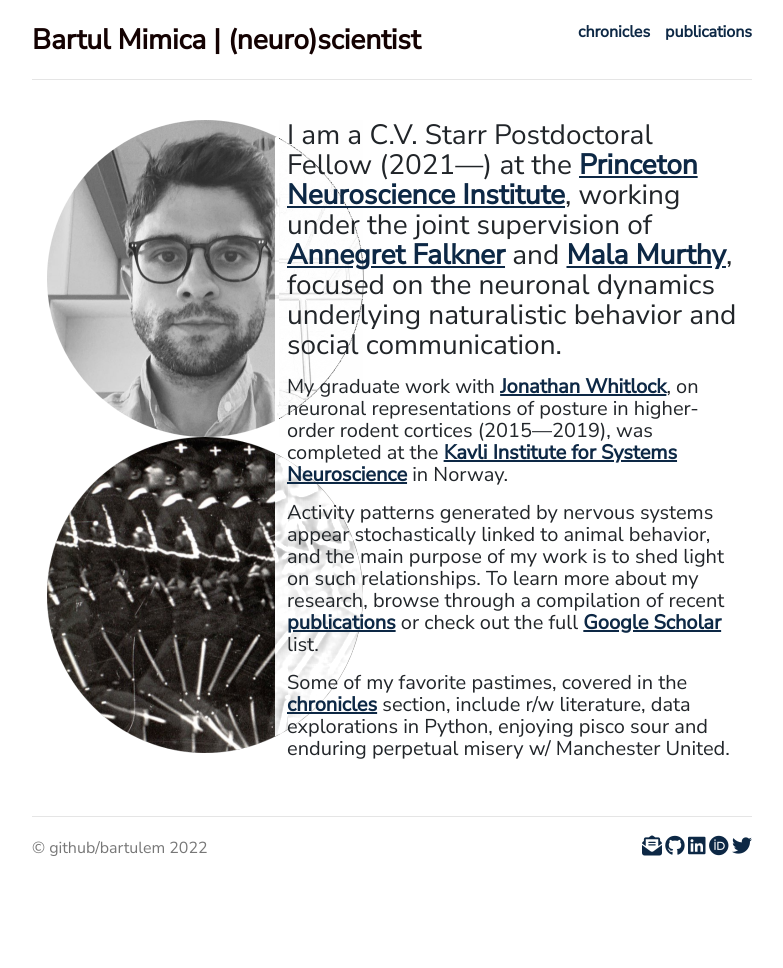
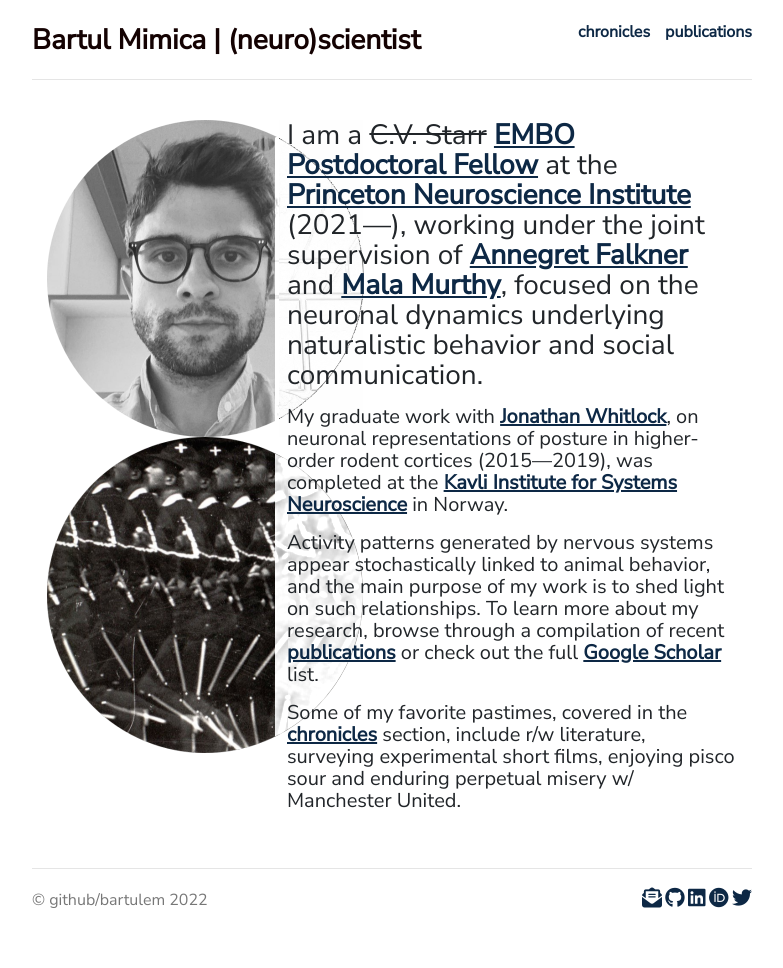
Before and after one commit to bartulem/bartulem.github.io, a Jekyll site: the page built from index.html, in a window 1280 px wide. Shown: the whole page, without its empty margins (248-1031 px from the left). Built offline with Jekyll 4.4.1, drawn with Linux system fonts in a browser that asks for light colours; nearby versions of some CDN libraries; comment, search, counter and statistics services are not loaded; a style sheet for code colours, icons or effects is not loaded; before the commit the page ends 916 px from its top, so only the background shows below that.

Commit message:
add new fellowship information 062022 v1

```diff
--- a/index.html
+++ b/index.html
@@ -12,12 +12,12 @@
 	<img  class="img-custom" alt="motion" src="img/circle-motion.png">
 	</div>
 	<div \ class="col-sm-8">
-	<p class="lead">I am a C.V. Starr Postdoctoral Fellow (2021—) at the <a style= "text-decoration: underline" target="_blank" href="https://pni.princeton.edu/">Princeton Neuroscience Institute</a>, working under the joint supervision of <a style="text-decoration: underline" target="_blank" href="https://www.falknerlab.com/">Annegret Falkner</a> and <a style="text-decoration: underline" target="_blank" href="https://murthylab.princeton.edu/">Mala Murthy</a>, focused on the neuronal dynamics underlying naturalistic behavior and social communication.</p>
+	<p class="lead">I am a <s>C.V. Starr</s> <a style="text-decoration: underline" target="_blank" href="https://www.embo.org/funding/fellowships-grants-and-career-support/postdoctoral-fellowships/embo-postdoctoral-fellowships-awards/">EMBO Postdoctoral Fellow</a> at the <a style="text-decoration: underline" target="_blank" href="https://pni.princeton.edu/">Princeton Neuroscience Institute</a> (2021—), working under the joint supervision of <a style="text-decoration: underline" target="_blank" href="https://www.falknerlab.com/">Annegret Falkner</a> and <a style="text-decoration: underline" target="_blank" href="https://murthylab.princeton.edu/">Mala Murthy</a>, focused on the neuronal dynamics underlying naturalistic behavior and social communication.</p>
 
 	<p>My graduate work with <a style="text-decoration: underline" target="_blank" href="https://www.whitlocklab.org/">Jonathan Whitlock</a>, on neuronal representations of posture in higher-order rodent cortices (2015—2019), was completed at the <a style="text-decoration: underline" target="_blank" href="https://www.ntnu.edu/kavli">Kavli Institute for Systems Neuroscience</a> in Norway.
 
 	<p>Activity patterns generated by nervous systems appear stochastically linked to animal behavior, and the main purpose of my work is to shed light on such relationships. To learn more about my research, browse through a compilation of recent <a style="text-decoration: underline" href="https://bartulem.github.io/publications/">publications</a> or check out the full <a style="text-decoration: underline" target="_blank" href="https://scholar.google.no/citations?user=aUeOyr8AAAAJ&hl=en">Google Scholar</a> list.</p>
 
-	<p>Some of my favorite pastimes, covered in the <a style= "text-decoration: underline" href="https://bartulem.github.io/chronicles/">chronicles</a> section, include r/w literature, data explorations in Python, enjoying pisco sour and enduring perpetual misery w/ Manchester United.</p>
+	<p>Some of my favorite pastimes, covered in the <a style= "text-decoration: underline" href="https://bartulem.github.io/chronicles/">chronicles</a> section, include r/w literature, surveying experimental short films, enjoying pisco sour and enduring perpetual misery w/ Manchester United.</p>
 	</div>
 </div>
```
